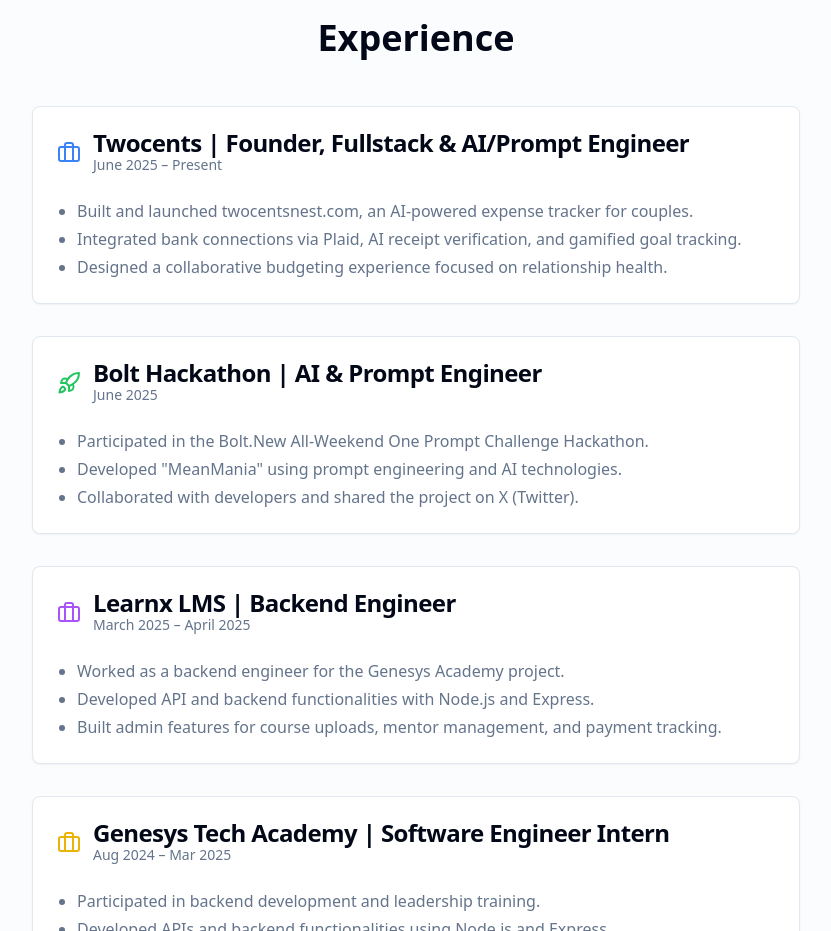
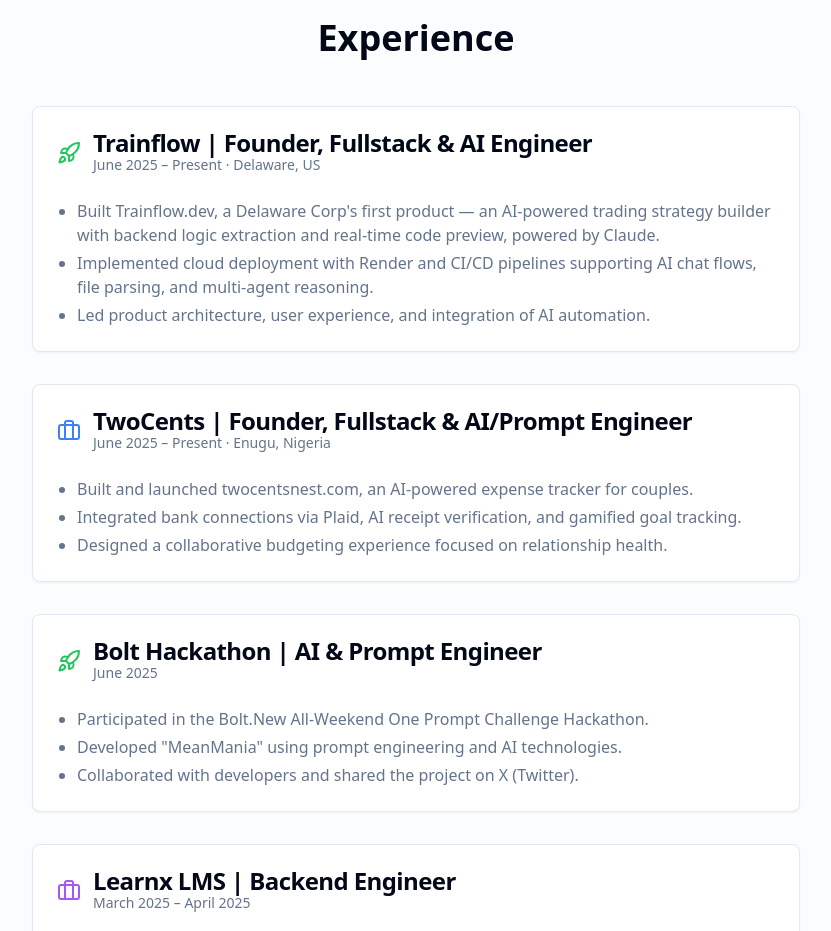
Before and after one commit to Nuelchi/mr-doxa-portfolio-hub, a React (Vite) app: page / in a window 1280 px wide. Shown: the part 2100-3031 px from the top of the page, without its empty margins (224-1055 px from the left). Built offline with nearby package versions, Linux system fonts and the light colour scheme.

Commit message:
Changes
Co-authored-by: Nuelchi <164604801+Nuelchi@users.noreply.github.com>

```diff
--- a/src/pages/Index.tsx
+++ b/src/pages/Index.tsx
@@ -217,10 +217,28 @@ const Index = () => {
             <Card>
               <CardHeader>
                 <div className="flex items-center gap-3">
+                  <Rocket className="h-6 w-6 text-green-500" />
+                  <div>
+                    <CardTitle>Trainflow | Founder, Fullstack & AI Engineer</CardTitle>
+                    <CardDescription>June 2025 – Present · Delaware, US</CardDescription>
+                  </div>
+                </div>
+              </CardHeader>
+              <CardContent>
+                <ul className="list-disc pl-5 text-muted-foreground space-y-1">
+                  <li>Built Trainflow.dev, a Delaware Corp's first product — an AI-powered trading strategy builder with backend logic extraction and real-time code preview, powered by Claude.</li>
+                  <li>Implemented cloud deployment with Render and CI/CD pipelines supporting AI chat flows, file parsing, and multi-agent reasoning.</li>
+                  <li>Led product architecture, user experience, and integration of AI automation.</li>
+                </ul>
+              </CardContent>
+            </Card>
+            <Card>
+              <CardHeader>
+                <div className="flex items-center gap-3">
                   <Briefcase className="h-6 w-6 text-blue-500" />
                   <div>
-                    <CardTitle>Twocents | Founder, Fullstack & AI/Prompt Engineer</CardTitle>
-                    <CardDescription>June 2025 – Present</CardDescription>
+                    <CardTitle>TwoCents | Founder, Fullstack & AI/Prompt Engineer</CardTitle>
+                    <CardDescription>June 2025 – Present · Enugu, Nigeria</CardDescription>
                   </div>
                 </div>
               </CardHeader>
```
